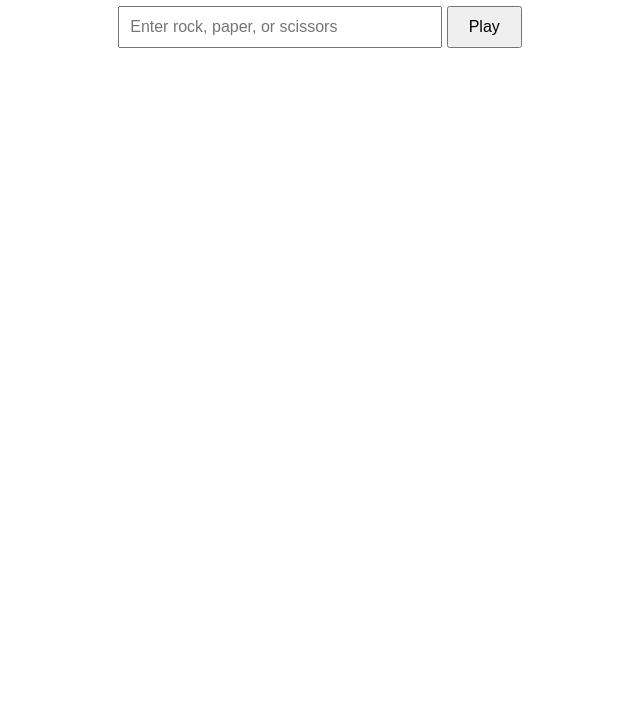
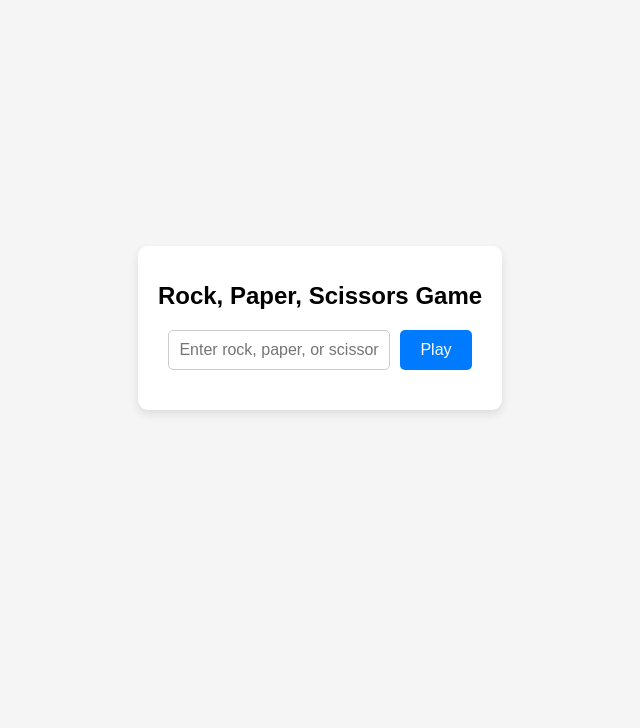
Before and after one commit to elisecodingcrea/first-java-script-rock-paper-scissor-game-, a plain HTML site: page index.html in a window 1280 px wide. Shown: the part 72-800 px from the top of the page, without its empty margins (320-960 px from the left). Drawn offline with Linux system fonts and the light colour scheme.

Commit message:
Update index.html

```diff
--- a/index.html
+++ b/index.html
@@ -7,38 +7,73 @@
     <style>
         body {
             font-family: Arial, sans-serif;
-            text-align: center;
+            display: flex;
+            justify-content: center;
+            align-items: center;
+            height: 100vh;
             margin: 0;
-            padding: 0;
+            background-color: #f5f5f5; /* Light background for contrast */
         }
 
         h1 {
-            margin-top: 20px;
+            text-align: center;
+            margin-bottom: 20px;
+            font-size: 24px;
+        }
+
+        .container {
+            text-align: center;
+            background-color: white;
+            padding: 20px;
+            border-radius: 10px;
+            box-shadow: 0 4px 8px rgba(0, 0, 0, 0.1);
+        }
+
+        .input-group {
+            display: flex;
+            justify-content: center;
+            margin-bottom: 20px;
         }
 
         input[type="text"] {
             padding: 10px;
             font-size: 16px;
-            width: 300px;
+            width: 200px;
+            margin-right: 10px; /* Space between input and button */
+            border-radius: 5px;
+            border: 1px solid #ccc;
         }
 
         button {
             padding: 10px 20px;
             font-size: 16px;
             cursor: pointer;
+            background-color: #007BFF; /* Blue button */
+            color: white;
+            border: none;
+            border-radius: 5px;
+        }
+
+        button:hover {
+            background-color: #0056b3;
         }
 
         #result {
             margin-top: 20px;
             font-size: 18px;
+            color: #333;
         }
     </style>
 </head>
 <body>
-    <h1>Rock, Paper, Scissors Game</h1>
-    <input type="text" id="userInput" placeholder="Enter rock, paper, or scissors">
-    <button onclick="playGame()">Play</button>
-    <p id="result"></p>
+    <div class="container">
+        <h1>Rock, Paper, Scissors Game</h1>
+        <div class="input-group">
+            <input type="text" id="userInput" placeholder="Enter rock, paper, or scissors">
+            <button onclick="playGame()">Play</button>
+        </div>
+        <p id="result"></p>
+    </div>
 
     <script src="script.js"></script>
 </body>
```
